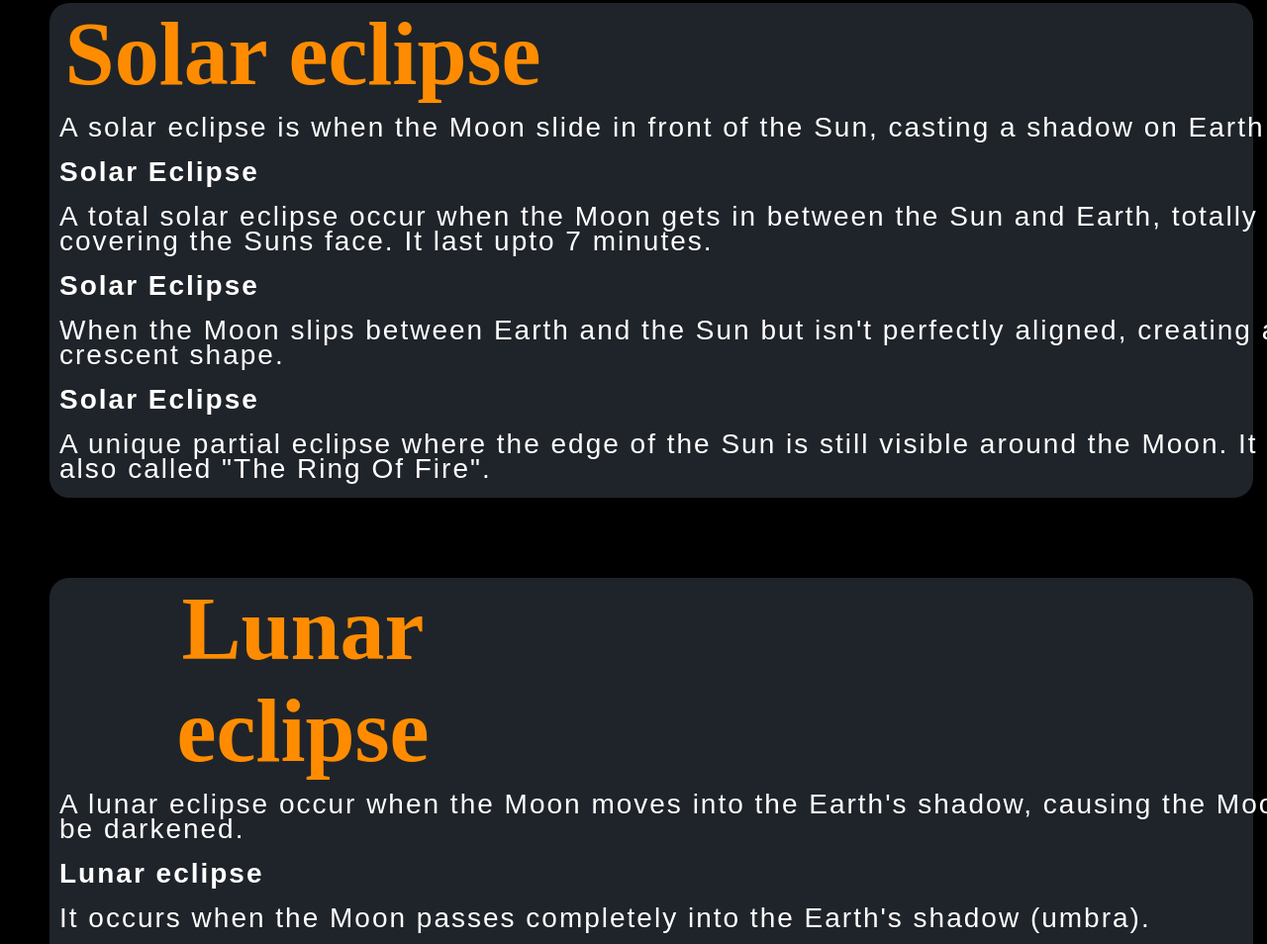
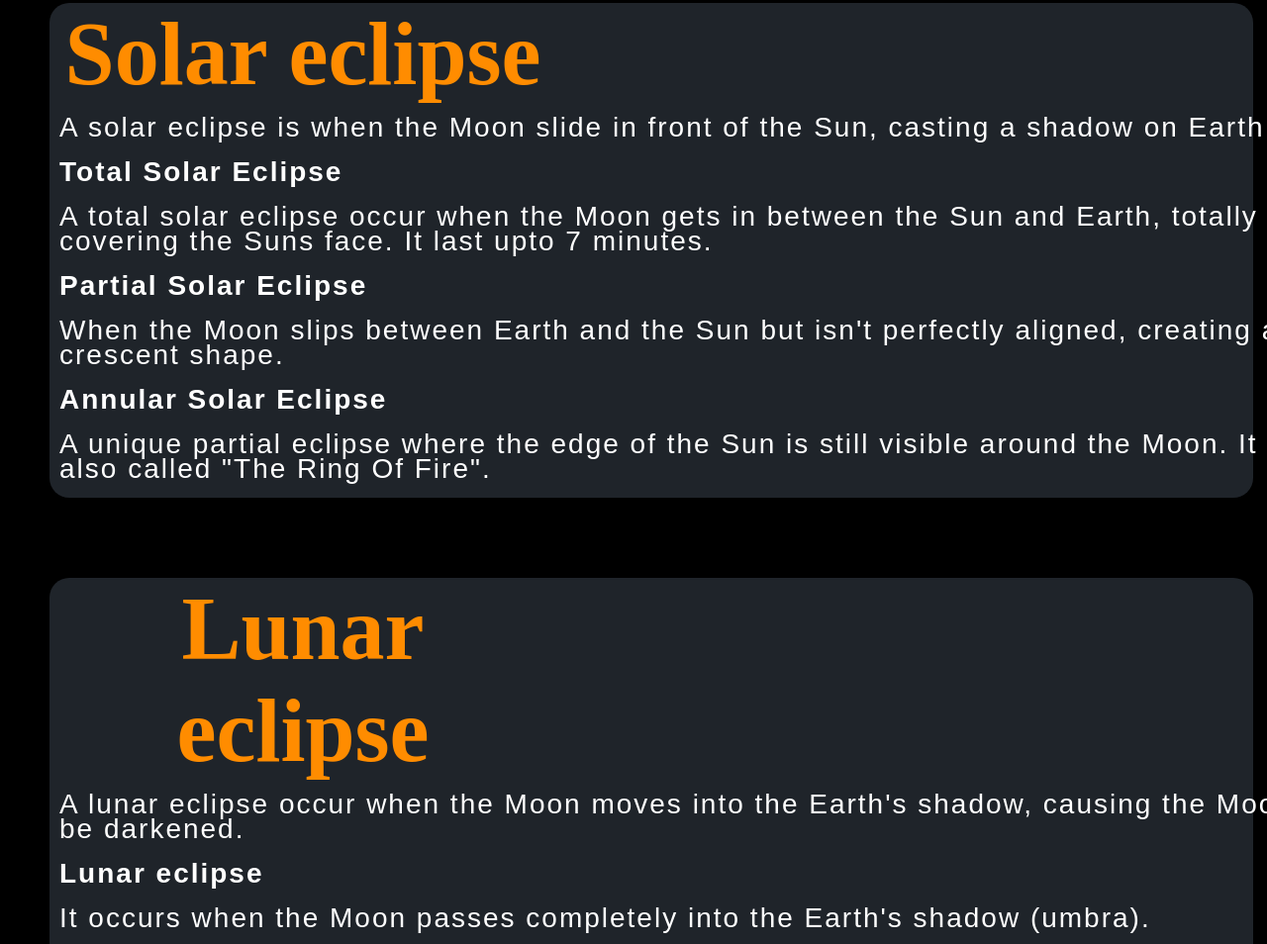
Before and after one commit to cooleditingx/Final-website, a plain HTML site: page index.html in a window 1280 px wide. Shown: the part 879-1833 px from the top of the page at 99% size. Drawn offline with Linux system fonts and the light colour scheme.

Commit message:
checking slash theory

```diff
--- a/data/cards.json
+++ b/data/cards.json
@@ -20,7 +20,7 @@
         "name": "total-lunar"
     },
     {
-        "image": "/assets/Untitled-designd.png",
+        "image": "/assets/Untitled-design.png",
         "name": "partial-solar"
     }
 ]
--- a/index.html
+++ b/index.html
@@ -4,7 +4,7 @@
     <meta charset="UTF-8">
     <meta name="viewport" content="width=device-width, initial-scale=1.0">
     <title>Eclipse</title>
-    <link rel="stylesheet" href="/style.css">
+    <link rel="stylesheet" href="style.css">
 </head>
 <body>
     <script src="/index.js" defer></script>
@@ -36,13 +36,13 @@
     <iframe src='https://eyes.jpl.nasa.gov/eyes-on-eclipse-web-app.html' width='100%' height='600' scrolling='auto' frameborder='0' allowfullscreen></iframe>
     <div class="ex-container">
       <div class="solar">
-            <h1 class="le">Solar eclipse</h1>
+            <h1 class="le"> Solar eclipse</h1>
             <p class="text1">A solar eclipse is when the Moon slide in front of the Sun, casting a shadow on Earth.</p>
-            <p class="text1"><strong> Solar Eclipse</strong></p>
+            <p class="text1"><strong> Total Solar Eclipse</strong></p>
             <p class="text1">A total solar eclipse occur when the Moon gets in between the Sun and Earth, totally covering the Suns face. It last upto 7 minutes. </p>
-            <p class="text1"><strong> Solar Eclipse</strong></p>
+            <p class="text1"><strong> Partial Solar Eclipse</strong></p>
             <p class="text1">When the Moon slips between Earth and the Sun but isn't perfectly aligned, creating a crescent shape. </p>
-            <p class="text1"><strong> Solar Eclipse</strong></p>
+            <p class="text1"><strong> Annular Solar Eclipse</strong></p>
             <p class="text1">A unique partial eclipse where the edge of the Sun is still visible around the Moon. It is also called "The Ring Of Fire".</p>
         </div>
       <div class="lunar">
```
Also changed, not shown: assets/70643059-825F-4DF6-8331-95D3D86C479D.png (added), assets/Untitled-design.png (renamed from assets/Untitled design.png).
